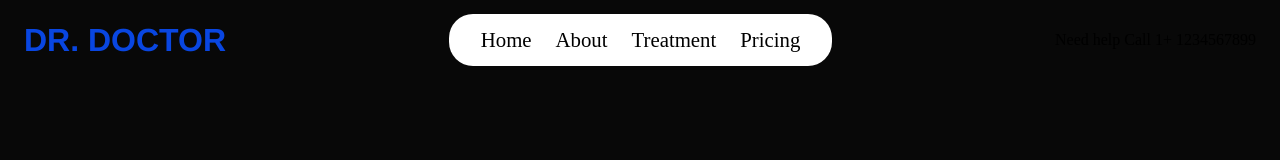
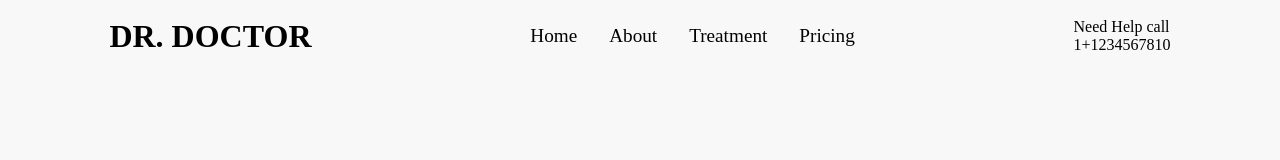
Before and after one commit to samrocker/Doctor-website, a plain HTML site: page index.html in a window 1280 px wide. Drawn offline with Linux system fonts and the light colour scheme.

Commit message:
restart part

```diff
--- a/index.html
+++ b/index.html
@@ -9,18 +9,18 @@
 <body>
 
     <div class="container-main">
-        <div class="container-nav">
+        <div class="container-nav1">
             <div class="container-n1left">
-                <a href="">DR. DOCTOR</a>
+                <h1>DR. DOCTOR</h1>
             </div>
             <div class="container-n1center">
-                <a href="#Home">Home</a>
-                <a href="#About">About</a>
-                <a href="#Treatment">Treatment</a>
-                <a href="#Pricing">Pricing</a>
+                <a href="">Home</a>
+                <a href="">About</a>
+                <a href="">Treatment</a>
+                <a href="">Pricing</a>
             </div>
             <div class="container-n1right">
-                <span>Need help Call 1+ 1234567899</span>
+                <span>Need Help call<br> 1+1234567810</span>
             </div>
         </div>
         <div class="container-page1">
@@ -28,6 +28,5 @@
         </div>
     </div>
 
-    <script src="script.js"></script>
 </body>
 </html>
--- a/style.css
+++ b/style.css
@@ -8,45 +8,36 @@ html,
 body {
     height: 100%;
     width: 100%;
-    background-color: #080808;
+    background-color: #f8f8f8f8;
 }
 
-.container-nav {
-    height: 5rem;
+.container-nav1 {
+    height: 9vh;
     width: 100%;
-    padding: 0 1.5rem;
     display: flex;
     align-items: center;
-    justify-content: space-between;
+    justify-content: space-around;
 }
 
 .container-n1left {
     display: flex;
-    align-items: center;
-    justify-content: center;
-}
-
-.container-n1left a{
-    font-size: 2rem;
-    font-weight: 900;
-    font-family: 'Franklin Gothic Medium';
-    color: #0946E1;
-    text-decoration: none;
 }
 
 .container-n1center {
     display: flex;
-    gap: 1.5rem;
-    padding: 0.9rem 2rem;
-    background-color: rgba(255, 255, 255, 255.100);
-    border-radius: 1.5rem;
-    align-items: center;
-    justify-content: center;
+    gap: 2rem;
 }
 
 .container-n1center a {
-    font-size: 1.3rem;
-    font-weight: 500;
+    font-size: 1.2rem;
+    color: #000;
     text-decoration: none;
-    color: #000;
 }
+
+.container-n1right {
+    display: flex;
+}
+
+.container-n1right span {
+    font-size: 1.2re    m;
+}
```
